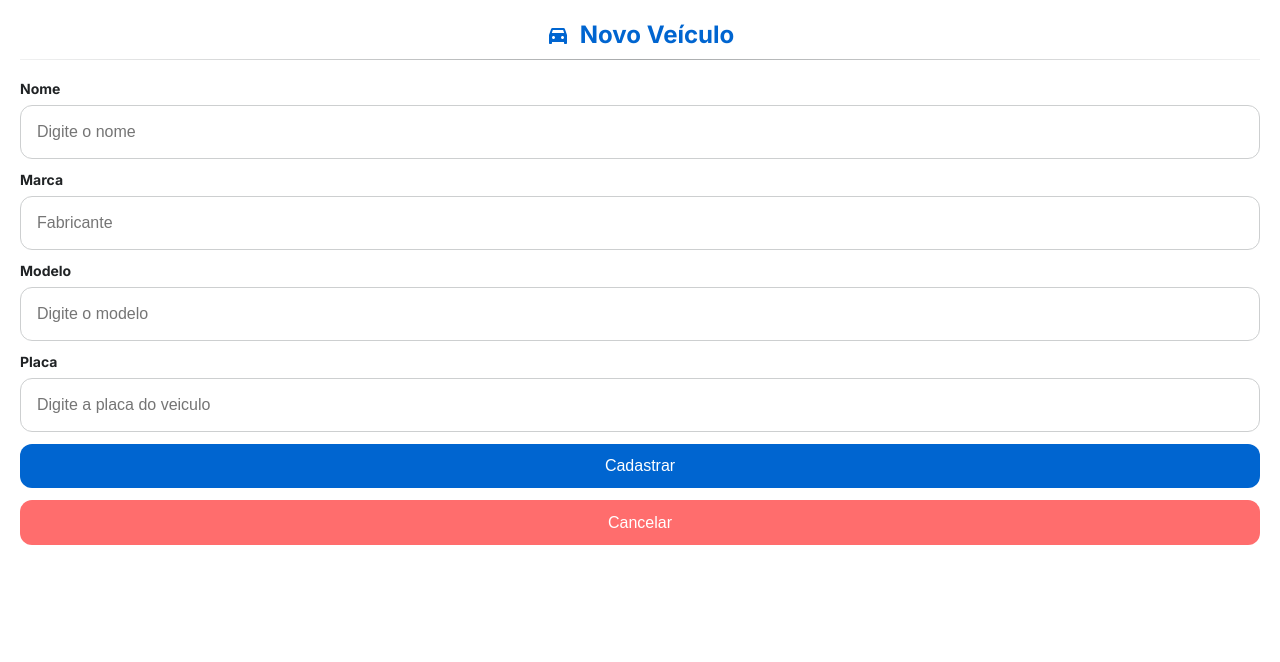
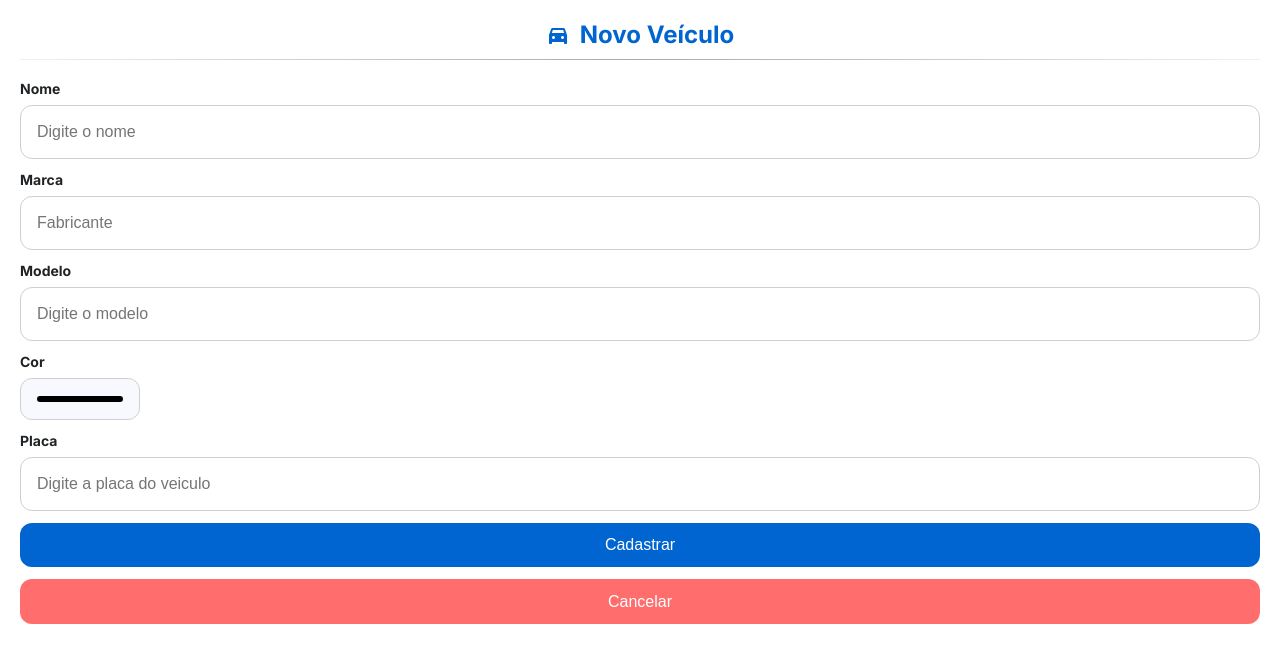
Before and after one commit to cairesdev/cliente-controle-de-estoques, a Next.js app: page /catalogo-de-veiculos/novo-veiculo in a window 1280 px wide. Shown: the top 662 px of the page. Built offline with nearby package versions, Linux system fonts and the light colour scheme; no server answers.

Commit message:
cor do veiculo

```diff
--- a/src/components/website-forms/garagem/add-veiculo.tsx
+++ b/src/components/website-forms/garagem/add-veiculo.tsx
@@ -17,6 +17,7 @@ export default function NovoVeiculoForm() {
       MARCA: String(form.get("MARCA")).toUpperCase(),
       MODELO: String(form.get("MODELO")).toUpperCase(),
       PLACA: String(form.get("PLACA")).toUpperCase(),
+      COR: String(form.get("COR")).toUpperCase(),
     };
 
     const isOk = await addVeiculo(payload);
@@ -46,6 +47,18 @@ export default function NovoVeiculoForm() {
           required
         />
       </div>
+
+      <div className={styles.input_container}>
+        <label>Cor</label>
+        <input
+          className={styles.color_input}
+          type="color"
+          name="COR"
+          placeholder="Cor do veiculo"
+          required
+        />
+      </div>
+
       <div className={styles.input_container}>
         <label>Placa</label>
         <input
--- a/src/styles/components/forms.module.css
+++ b/src/styles/components/forms.module.css
@@ -173,3 +173,35 @@
 .removeBtn:hover {
   color: #ff2626;
 }
+
+.color_input {
+  width: 100%;
+  max-width: 120px;
+  height: 42px;
+
+  padding: 4px;
+  border-radius: 10px;
+
+  background-color: var(--sky-lightest);
+  border: 1px solid var(--sky-ligther);
+
+  cursor: pointer;
+}
+.color_input::-webkit-color-swatch-wrapper {
+  padding: 0;
+  border-radius: 8px;
+}
+
+.color_input::-webkit-color-swatch {
+  border-radius: 8px;
+  border: none;
+}
+.color_input:hover {
+  border-color: var(--primary-base);
+}
+
+.color_input:focus {
+  outline: none;
+  border-color: var(--primary-darkest);
+  box-shadow: 0 0 0 2px rgba(72, 167, 248, 0.3);
+}
--- a/src/styles/components/item_catalogo.module.css
+++ b/src/styles/components/item_catalogo.module.css
@@ -8,6 +8,12 @@
   border: none;
   background-color: var(--sky-lightest);
   padding: 10px 15px;
+}
+.colorDot {
+  width: 14px;
+  height: 14px;
+  border-radius: 50%;
+  border: 1px solid var(--sky-ligther);
 }
 
 .container_veiculo {
--- a/src/types/entidade.ts
+++ b/src/types/entidade.ts
@@ -37,6 +37,7 @@ export type Veiculo = {
   modelo: string;
   placa: string;
   status: string;
+  cor: string;
 };
 
 export type Produto = {
```
Also changed, not shown: src/components/UI/item-veiculo.tsx (+6 -1 lines).
